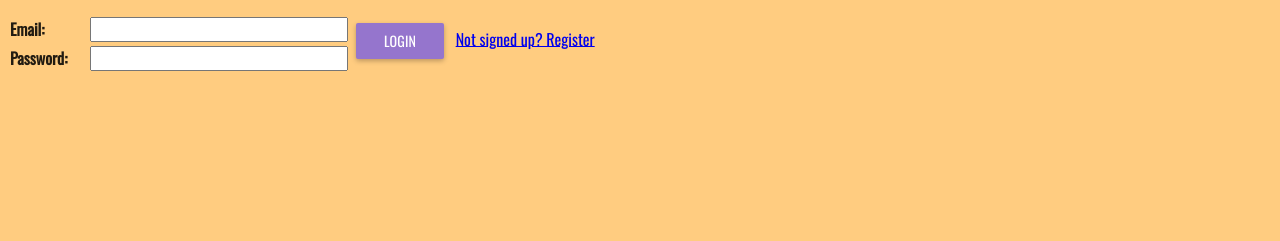
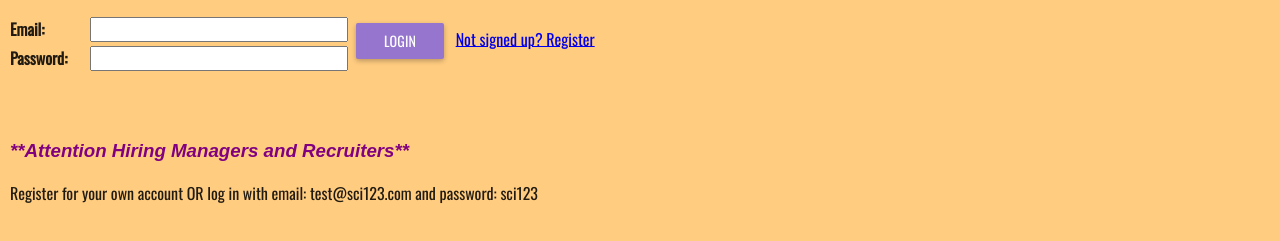
Before and after one commit to neotamoe/sci123-solo, a website: page public/views/index.html at #/home in a window 1280 px wide. Shown: the part 361-602 px from the top of the page. Drawn offline with nearby package versions, Linux system fonts and the light colour scheme; files that its build step writes are made by us from their sources; files whose address does not match are found by name; a web font is replaced by a local one.

Commit message:
add test account instructions

```diff
--- a/public/styles/sciStyle.css
+++ b/public/styles/sciStyle.css
@@ -4,6 +4,12 @@ body{
 
 h1,h2,h3{
   font-family: 'Candal', sans-serif;
+}
+
+#hire {
+  margin-top: 75px;
+  font-style: italic;
+  color: purple;
 }
 
 .container{
--- a/public/views/home.html
+++ b/public/views/home.html
@@ -14,6 +14,8 @@
       <div>
         <md-button class="md-raised md-accent" ng-click="lc.login()">Login</md-button>
         <a href="#register">Not signed up?  Register</a>
+        <h3 id="hire">**Attention Hiring Managers and Recruiters**</h3>
+        <p>Register for your own account OR log in with email: test@sci123.com and password: sci123</p>
       </div>
     </form>
 </div>
```
